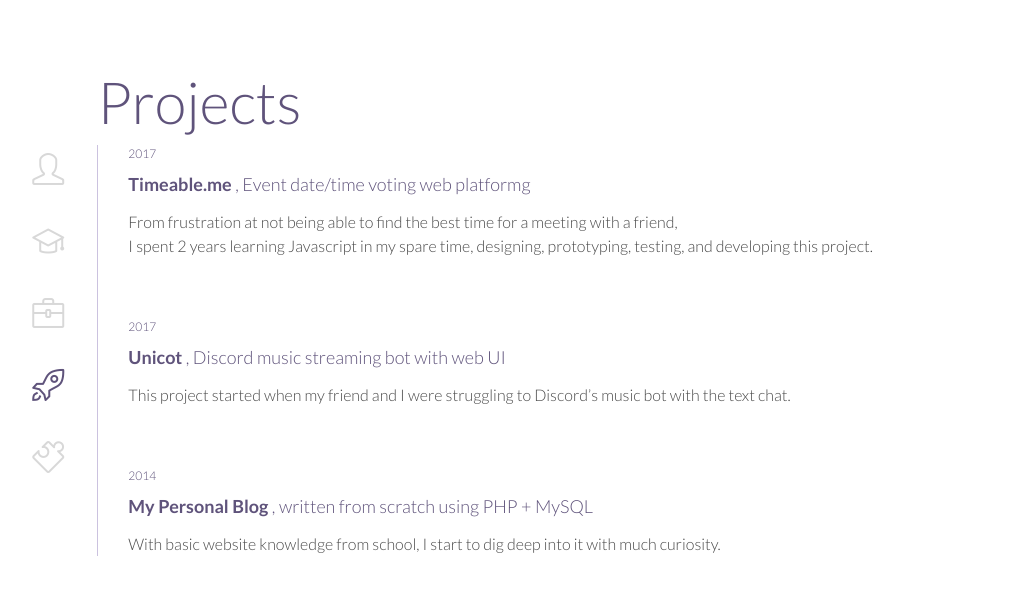
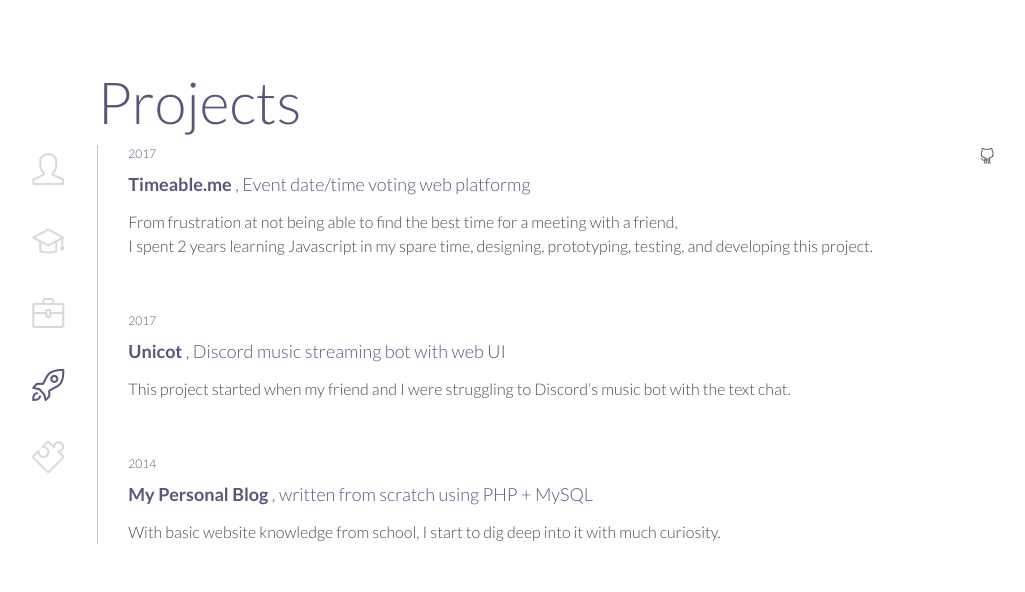
Before and after one commit to Th1nkK1D/me, a Vue app: page /projects in a window 1280 px wide. Shown: the top 592 px of the page, without its empty margins (132-1157 px from the left). Built offline with nearby package versions, Linux system fonts and the light colour scheme.

Commit message:
Timelin link icon WIP

```diff
--- a/src/components/Projects.vue
+++ b/src/components/Projects.vue
@@ -15,7 +15,11 @@
   data() {
     return {
       project: [
-        {time: "2017", head: "Timeable.me", subhead: ', Event date/time voting web platformg', text: ['From frustration at not being able to find the best time for a meeting with a friend,',"I spent 2 years learning Javascript in my spare time, designing, prototyping, testing, and developing this project."]},
+        {
+          time: "2017", head: "Timeable.me", subhead: ', Event date/time voting web platformg',
+          text: ['From frustration at not being able to find the best time for a meeting with a friend,',"I spent 2 years learning Javascript in my spare time, designing, prototyping, testing, and developing this project."],
+          link: 'http://google.com', icon:'social-github'
+        },
         {time: '2017', head: "Unicot", subhead: ', Discord music streaming bot with web UI', text: ['This project started when my friend and I were struggling to Discord’s music bot with the text chat.']},
         {time: '2014', head: "My Personal Blog", subhead: ', written from scratch using PHP + MySQL', text: ["With basic website knowledge from school, I start to dig deep into it with much curiosity."]},
       ]
--- a/src/components/Timeline.vue
+++ b/src/components/Timeline.vue
@@ -3,9 +3,16 @@
     <h1 class="title layer">{{title}}</h1>
     <div class="timeline layer">
       <div class="card layer" v-for="(event,e) in data" :key="e">
-        <p class="time">{{event.time}}</p>
-        <p class="head"><strong class="title">{{event.head}}</strong> {{event.subhead}}</p>
-        <p><span v-for="(line,l) in event.text" :key="l">{{line}}<br></span></p>
+        <div class="columns is-gapless is-mobile">
+          <div class="column">
+            <p class="time">{{event.time}}</p>
+            <p class="head"><strong class="title">{{event.head}}</strong> {{event.subhead}}</p>
+            <p><span v-for="(line,l) in event.text" :key="l">{{line}}<br></span></p>
+          </div>
+          <div class="column is-narrow">
+            <i v-if="event.icon" :class="'icon-'+event.icon"></i>
+          </div>
+        </div>
 
         <div class="spacer" v-if="e < data.length-1"></div>
       </div>
@@ -60,7 +67,7 @@
       }
 
       .spacer {
-        height: 60px;
+        height: 30px;
       }
     }
   }
```
